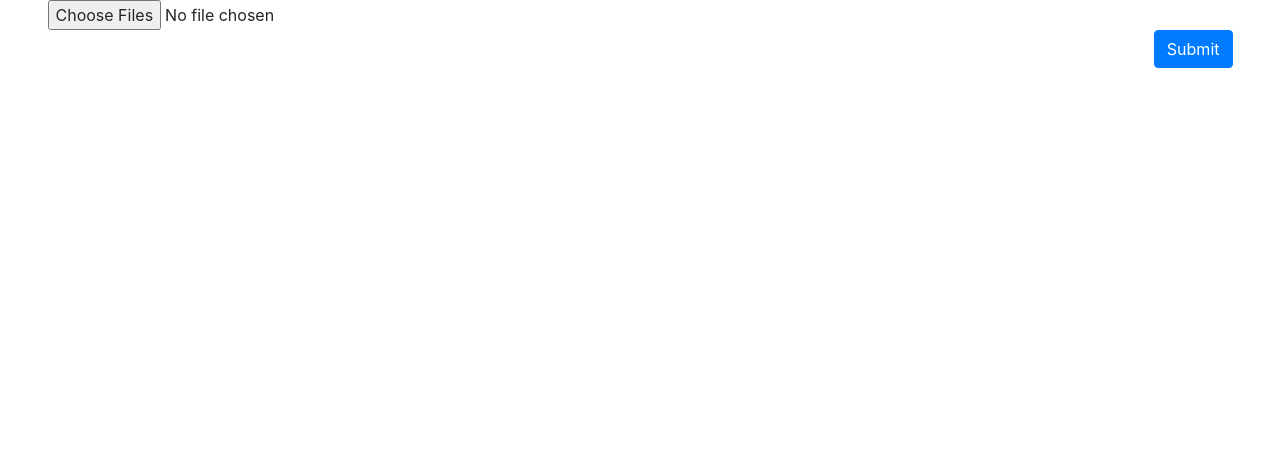
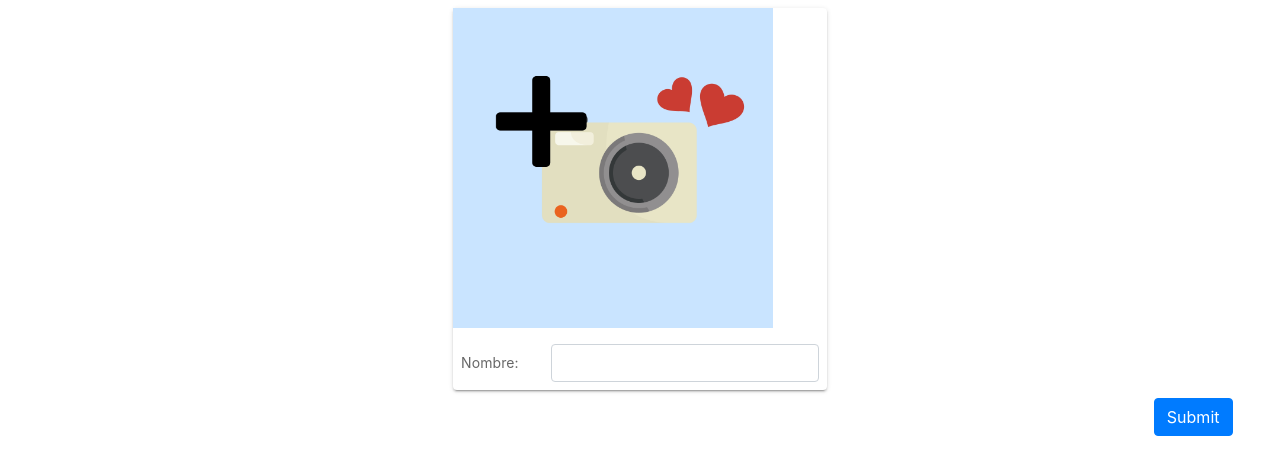
Before and after one commit to biegoseb/multimedia-database, a Vue app in the folder client/: page / in a window 1280 px wide. Shown: the top 474 px of the page. Built offline with nearby package versions, Linux system fonts and the light colour scheme.

Commit message:
added styling

```diff
--- a/client/public/index.html
+++ b/client/public/index.html
@@ -1,19 +1,50 @@
 <!DOCTYPE html>
 <html lang="en">
   <head>
-    <meta charset="utf-8">
-    <meta http-equiv="X-UA-Compatible" content="IE=edge">
-    <meta name="viewport" content="width=device-width,initial-scale=1.0">
-    <link rel="icon" href="<%= BASE_URL %>favicon.ico">
+    <meta charset="utf-8" />
+    <meta http-equiv="X-UA-Compatible" content="IE=edge" />
+    <meta name="viewport" content="width=device-width,initial-scale=1.0" />
+    <link rel="icon" href="<%= BASE_URL %>favicon.ico" />
     <title><%= htmlWebpackPlugin.options.title %></title>
-    <link rel="stylesheet" href="https://fonts.googleapis.com/css?family=Roboto:100,300,400,500,700,900">
-    <link rel="stylesheet" href="https://cdn.jsdelivr.net/npm/@mdi/font@latest/css/materialdesignicons.min.css">
+    <link
+      rel="stylesheet"
+      href="https://fonts.googleapis.com/css?family=Roboto:100,300,400,500,700,900"
+    />
+    <link
+      rel="stylesheet"
+      href="https://cdn.jsdelivr.net/npm/@mdi/font@latest/css/materialdesignicons.min.css"
+    />
+    <link
+      rel="stylesheet"
+      href="https://cdn.jsdelivr.net/npm/bootstrap@4.5.3/dist/css/bootstrap.min.css"
+      integrity="sha384-TX8t27EcRE3e/ihU7zmQxVncDAy5uIKz4rEkgIXeMed4M0jlfIDPvg6uqKI2xXr2"
+      crossorigin="anonymous"
+    />
   </head>
   <body>
     <noscript>
-      <strong>We're sorry but <%= htmlWebpackPlugin.options.title %> doesn't work properly without JavaScript enabled. Please enable it to continue.</strong>
+      <strong
+        >We're sorry but <%= htmlWebpackPlugin.options.title %> doesn't work
+        properly without JavaScript enabled. Please enable it to
+        continue.</strong
+      >
     </noscript>
     <div id="app"></div>
     <!-- built files will be auto injected -->
+    <script
+      src="https://code.jquery.com/jquery-3.5.1.slim.min.js"
+      integrity="sha384-DfXdz2htPH0lsSSs5nCTpuj/zy4C+OGpamoFVy38MVBnE+IbbVYUew+OrCXaRkfj"
+      crossorigin="anonymous"
+    ></script>
+    <script
+      src="https://cdn.jsdelivr.net/npm/popper.js@1.16.1/dist/umd/popper.min.js"
+      integrity="sha384-9/reFTGAW83EW2RDu2S0VKaIzap3H66lZH81PoYlFhbGU+6BZp6G7niu735Sk7lN"
+      crossorigin="anonymous"
+    ></script>
+    <script
+      src="https://cdn.jsdelivr.net/npm/bootstrap@4.5.3/dist/js/bootstrap.min.js"
+      integrity="sha384-w1Q4orYjBQndcko6MimVbzY0tgp4pWB4lZ7lr30WKz0vr/aWKhXdBNmNb5D92v7s"
+      crossorigin="anonymous"
+    ></script>
   </body>
 </html>
--- a/client/src/components/Browser.vue
+++ b/client/src/components/Browser.vue
@@ -1,36 +1,35 @@
 <template>
   <div class="container">
     <div class="row">
-      <!-- <v-file-input
-        color="deep-purple accent-4"
-        counter
-        label="File input"
-        multiple
-        placeholder="Select your files"
-        prepend-icon="mdi-paperclip"
-        outlined
-        :show-size="1000"
-      >
-        <template v-slot:selection="{ index, text }">
-          <v-chip
-            v-if="index < 2"
-            color="deep-purple accent-4"
-            dark
-            label
-            small
-          >
-            {{ text }}
-          </v-chip>
-
-          <span
-            v-else-if="index === 2"
-            class="overline grey--text text--darken-3 mx-2"
-          >
-            +{{ files.length - 2 }} File(s)
-          </span>
-        </template>
-      </v-file-input> -->
-      <input type="file" id="files" ref="files" multiple v-on:change="handleFileUpload()"/>
+      <v-card width="374" key="photo" class="mx-auto m-2">
+        <div class="image-upload">
+          <label for="photo" class="cat-photo">
+            <b-img
+              class="cat-photo"
+              :src="src === '' ? photoPlaceholder : src"
+            ></b-img>
+          </label>
+          <input
+            id="photo"
+            ref="inputFile"
+            accept="image/*"
+            type="file"
+            @change="onFileChange($event)"
+          />
+        </div>
+        <v-card-text class="p-1">
+          <b-container class="p-3">
+            <b-row align-v="center">
+              <b-col md="3" class="p-0">
+                Nombre:
+              </b-col>
+              <b-col class="p-0">
+                <b-input v-model="nombre"></b-input>
+              </b-col>
+            </b-row>
+          </b-container>
+        </v-card-text>
+      </v-card>
     </div>
     <div class="row justify-content-end">
       <button class="btn btn-primary" @click="submitFile()">Submit</button>
@@ -44,18 +43,26 @@ import axios from "axios";
 export default {
   name: "Browser",
   data: () => ({
+    nombre: "",
+    src: "",
     files: [],
+    photoPlaceholder: require("../static/img/38.jpg"),
   }),
   methods: {
     submitFile() {
       const formData = new FormData();
       formData.append("file", this.files);
-      formData.append("k", 1);
-      this.progress = true;
+      const data = {
+        k: 1,
+        nombre: this.nombre,
+      };
+      formData.append("data", JSON.stringify(data));
       axios
         .post("http://127.0.0.1:8082/query", formData, {
           headers: {
-            "Content-Type": "multipart/form-data",
+            /* "Content-Type": "multipart/form-data", */
+            "Content-Type": false,
+            processData: false,
           },
         })
         .then((res) => {
@@ -67,10 +74,36 @@ export default {
         });
     },
     handleFileUpload() {
-      this.files = this.$refs.files[0];
+      this.file = this.$refs.file.files[0];
+    },
+    onFileChange(e) {
+      const file = e.target.files[0];
+      this.files = e.target.files[0];
+      const reader = new FileReader();
+      reader.onload = (e) => {
+        this.src = e.target.result;
+      };
+      reader.readAsDataURL(file);
     },
   },
 };
 </script>
 
-<style></style>
+<style>
+.image-upload > input {
+  display: none;
+}
+
+.image-upload img {
+  max-width: 100%;
+  cursor: pointer;
+}
+
+.cat-photo {
+  height: 40vh;
+  width: 40vh;
+}
+.cat-photo img {
+  object-fit: fill;
+}
+</style>
```
Also changed, not shown: client/src/static/img/38.jpg (added).
